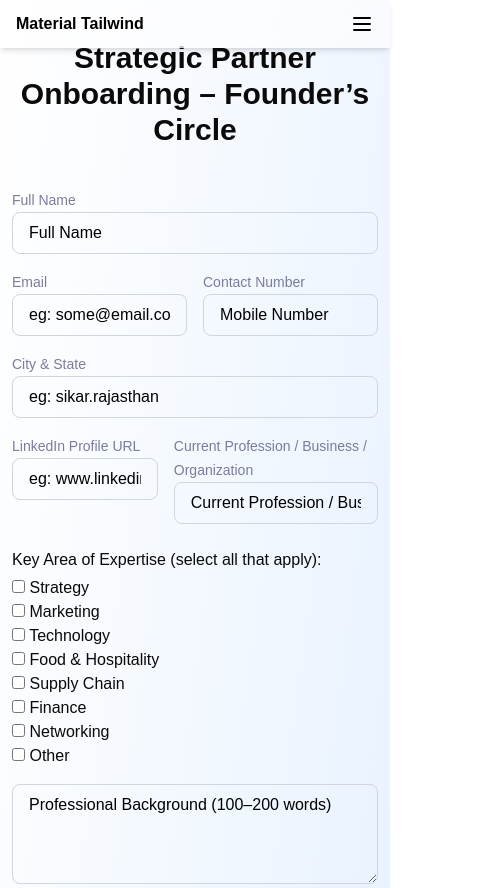
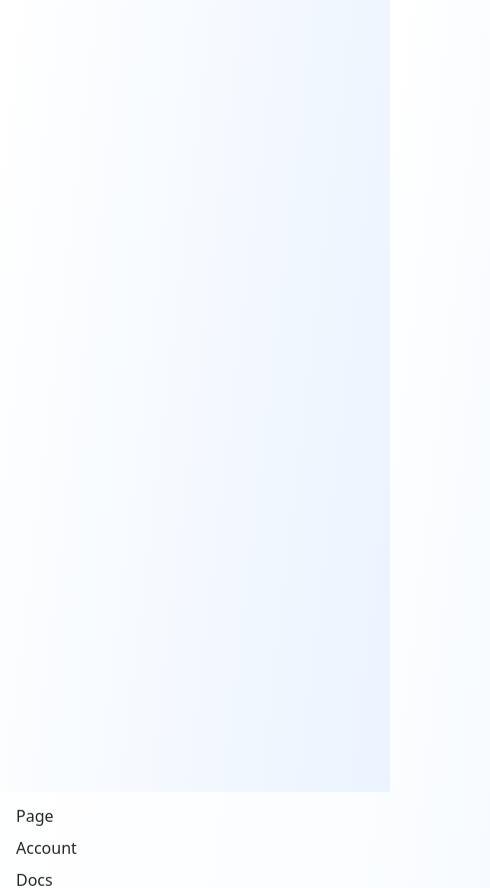
Before and after one commit to Sunilsaini007/My-Portfolio, a Next.js app: page /form in a window 390 px wide. Shown: the top 888 px of the page, 490 px wide, since content can reach past the window. Built offline with nearby package versions, Linux system fonts and the light colour scheme.

Commit message:
add new changes

```diff
--- a/app/globals.css
+++ b/app/globals.css
@@ -43,104 +43,6 @@
   --radius-xl: calc(var(--radius) + 4px);
 }
 
-body {
-  font-family: Arial, Helvetica, 'Lucida Sans', 'Lucida Sans Regular', 'Lucida Grande', 'Lucida Sans Unicode', Geneva, Verdana, sans-serif;
+html {
+  scroll-behavior: smooth;
 }
-
-.btn-liquid {
-  background: linear-gradient(#ffffff 0 0) no-repeat calc(200% - var(--p, 0%)) 100% / 200% var(--p, 0.1em);
-  transition:
-    0.6s var(--t, 0s),
-    background-position 0.3s calc(0.3s - var(--t, 0s));
-}
-
-.btn-liquid:hover {
-  --p: 100%;
-  --t: 0.3s;
-}
-
-.input {
-  @apply w-full border border-gray-300 rounded-md px-4 py-2 placeholder-black focus:outline-none focus:ring-2 focus:ring-[#fc7200];
-}
-
-.textarea {
-  @apply w-full border border-gray-300 rounded-md placeholder-black px-4 py-2 min-h-[100px] focus:outline-none focus:ring-2 focus:ring-[#fc7200];
-}
-
-:root {
-  --radius: 0.625rem;
-  --background: oklch(1 0 0);
-  --foreground: oklch(0.145 0 0);
-  --card: oklch(1 0 0);
-  --card-foreground: oklch(0.145 0 0);
-  --popover: oklch(1 0 0);
-  --popover-foreground: oklch(0.145 0 0);
-  --primary: oklch(0.205 0 0);
-  --primary-foreground: oklch(0.985 0 0);
-  --secondary: oklch(0.97 0 0);
-  --secondary-foreground: oklch(0.205 0 0);
-  --muted: oklch(0.97 0 0);
-  --muted-foreground: oklch(0.556 0 0);
-  --accent: oklch(0.97 0 0);
-  --accent-foreground: oklch(0.205 0 0);
-  --destructive: oklch(0.577 0.245 27.325);
-  --border: oklch(0.922 0 0);
-  --input: oklch(0.922 0 0);
-  --ring: oklch(0.708 0 0);
-  --chart-1: oklch(0.646 0.222 41.116);
-  --chart-2: oklch(0.6 0.118 184.704);
-  --chart-3: oklch(0.398 0.07 227.392);
-  --chart-4: oklch(0.828 0.189 84.429);
-  --chart-5: oklch(0.769 0.188 70.08);
-  --sidebar: oklch(0.985 0 0);
-  --sidebar-foreground: oklch(0.145 0 0);
-  --sidebar-primary: oklch(0.205 0 0);
-  --sidebar-primary-foreground: oklch(0.985 0 0);
-  --sidebar-accent: oklch(0.97 0 0);
-  --sidebar-accent-foreground: oklch(0.205 0 0);
-  --sidebar-border: oklch(0.922 0 0);
-  --sidebar-ring: oklch(0.708 0 0);
-}
-
-.dark {
-  --background: oklch(0.145 0 0);
-  --foreground: oklch(0.985 0 0);
-  --card: oklch(0.205 0 0);
-  --card-foreground: oklch(0.985 0 0);
-  --popover: oklch(0.205 0 0);
-  --popover-foreground: oklch(0.985 0 0);
-  --primary: oklch(0.922 0 0);
-  --primary-foreground: oklch(0.205 0 0);
-  --secondary: oklch(0.269 0 0);
-  --secondary-foreground: oklch(0.985 0 0);
-  --muted: oklch(0.269 0 0);
-  --muted-foreground: oklch(0.708 0 0);
-  --accent: oklch(0.269 0 0);
-  --accent-foreground: oklch(0.985 0 0);
-  --destructive: oklch(0.704 0.191 22.216);
-  --border: oklch(1 0 0 / 10%);
-  --input: oklch(1 0 0 / 15%);
-  --ring: oklch(0.556 0 0);
-  --chart-1: oklch(0.488 0.243 264.376);
-  --chart-2: oklch(0.696 0.17 162.48);
-  --chart-3: oklch(0.769 0.188 70.08);
-  --chart-4: oklch(0.627 0.265 303.9);
-  --chart-5: oklch(0.645 0.246 16.439);
-  --sidebar: oklch(0.205 0 0);
-  --sidebar-foreground: oklch(0.985 0 0);
-  --sidebar-primary: oklch(0.488 0.243 264.376);
-  --sidebar-primary-foreground: oklch(0.985 0 0);
-  --sidebar-accent: oklch(0.269 0 0);
-  --sidebar-accent-foreground: oklch(0.985 0 0);
-  --sidebar-border: oklch(1 0 0 / 10%);
-  --sidebar-ring: oklch(0.556 0 0);
-}
-
-@layer base {
-  * {
-    @apply border-border outline-ring/50;
-  }
-  body {
-    @apply bg-background text-foreground;
-  }
-}
--- a/app/layout.js
+++ b/app/layout.js
@@ -19,10 +19,10 @@ export default function RootLayout({ children }) {
       >
         <SplashScreen>
           <ThemeProvider attribute="class" defaultTheme="system" enableSystem>
+            <Template>
             <Nav />
-            {/* <Template> */}
               {children}
-            {/* </Template> */}
+            </Template>
             <Footer />
           </ThemeProvider>
         </SplashScreen>
--- a/app/minglebite/page.js
+++ b/app/minglebite/page.js
@@ -9,7 +9,7 @@ export default function Mingle() {
 
     const FirstSection = [
         {
-            img: "Screenshot1.png",
+            img: "./Screenshot1.png",
             text: " Welcome To Our Organic food Kitchens",
             text2: " Step into our Organic Food Kitchens, where every dish is made with 100% natural, chemical-free ingredients. Freshly prepared at home, our meals bring you the pure taste of health, love, and nature in every bite.",
             text3: " 100% Pure Vegetarian",
@@ -20,19 +20,19 @@ export default function Mingle() {
 
     const FeatureIcons = [
         {
-            icon: "bananas.png",
+            icon: "./bananas.png",
             bgColor: "#3f8757",
             title: "100% Pure Vegetarian",
             description: "We serve only pure vegetarian food, made with fresh ingredients and prepared with care to bring you healthy, delicious meals every time.",
         },
         {
-            icon: "food.png",
+            icon: "./food.png",
             bgColor: "#ef9929",
             title: " 100% Hygienic Food",
             description: " We prepare every meal in a clean, safe environment to ensure 100% hygienic food for your health and satisfaction.",
         },
         {
-            icon: "bananas.png",
+            icon: "./bananas.png",
             bgColor: "#d65425",
             title: " 100% Testy Food",
             description: " Enjoy food that’s packed with flavor and prepared to satisfy your taste buds every time.",
@@ -41,35 +41,35 @@ export default function Mingle() {
 
     const Second = [
         {
-            img: "/bananas.png",
+            img: "./bananas.png",
             text: "image",
         },
         {
-            img: "/bananas.png",
+            img: "./bananas.png",
             text: "image",
         },
         {
-            img: "/bananas.png",
+            img: "./bananas.png",
             text: "image",
         },
         {
-            img: "/bananas.png",
+            img: "./bananas.png",
             text: "image",
         },
         {
-            img: "/bananas.png",
+            img: "./bananas.png",
             text: "image",
         },
         {
-            img: "/bananas.png",
+            img: "./bananas.png",
             text: "image",
         },
         {
-            img: "/bananas.png",
+            img: "./bananas.png",
             text: "image",
         },
         {
-            img: "/bananas.png",
+            img: "./bananas.png",
             text: "image",
         },
     ];
--- a/app/registrationform/page.js
+++ b/app/registrationform/page.js
@@ -100,6 +100,7 @@
 //         </div>
 //     );
 // }
+
 // "use client";
 // import { useEffect, useState } from "react";
 // import Image from "next/image";
--- a/app/somehook/page.js
+++ b/app/somehook/page.js
@@ -55,7 +55,7 @@ export default function HomePage() {
     };
 
     return (
-        <div className="lg:w-8xl mx-auto space-y-5 p-4 mt-20 dark:bg-black text-black dark:text-white">
+        <div className="lg:w-8xl mx-auto space-y-5 p-4 pt-15 lg:pt-25 dark:bg-black text-black dark:text-white">
             {loading ? (
                 <div className="flex justify-center items-center min-h-screen space-x-5">
                     <div className="border-4 w-8 h-8 border-y-transparent border-amber-300 animate-spin rounded-full" />
@@ -63,7 +63,8 @@ export default function HomePage() {
                 </div>
             ) : (
                 <>
-                    <h1 className="text-2xl font-bold mb-4">Recipes</h1>
+                <div className="flex md:flex-row flex-col mb-4 justify-between">
+                    <h1 className="text-lg md:text-2xl font-bold mb-1">Recipes</h1>
                     <input
                         className="px-3 py-2 focus:outline-cyan-950 border rounded-lg"
                         type="text"
@@ -72,7 +73,7 @@ export default function HomePage() {
                         value={searchTerm}
                         onChange={(e) => setSearchTerm(e.target.value)}
                     />
-
+</div>
                     <div className="grid grid-cols-1 md:grid-cols-2 lg:grid-cols-3 xl:grid-cols-4 gap-5 dark:bg-black text-black dark:text-white">
                         {currentItems.map((food) => (
                             <div
@@ -81,7 +82,7 @@ export default function HomePage() {
                                 className="group bg-gray-300 hover:bg-gray-200 p-4 flex flex-col rounded-lg space-y-3 shadow-lg shadow-gray-400 overflow-hidden dark:bg-black text-black dark:text-white"
                             >
                                 <Image
-                                    className="h-80 w-80 mx-auto rounded-lg transition-all group-hover:scale-95 hover:rounded-full duration-800"
+                                    className="h-80 w-80 mx-auto rounded-lg transition-all group-hover:scale-95 hover:rounded-full duration-500"
                                     src={food.image}
                                     alt={food.name}
                                     width={400}
--- a/app/splacescreen.js
+++ b/app/splacescreen.js
@@ -7,7 +7,7 @@ export default function SplashScreen({ children }) {
   const [loading, setLoading] = useState(true);
 
   useEffect(() => {
-    const timer = setTimeout(() => setLoading(false), 3000);
+    const timer = setTimeout(() => setLoading(false), 4000);
     return () => clearTimeout(timer);
   }, []);
 
@@ -17,13 +17,22 @@ export default function SplashScreen({ children }) {
         {loading && (
           <motion.div
             key="splash"
-            initial={{ opacity: 0, y: -1000 }}
+            initial={{ opacity: 0, y: 1000 }}
             animate={{ opacity: 1, y: 0 }}
-            exit={{ opacity: 0, y: 1000 }}
-            transition={{ duration: 0.90 }}
+            exit={{ opacity: 0, y: -1000 }}
+            transition={{ duration: 1.50 }}
             className="flex items-center justify-center h-screen bg-blue-100 text-xl font-mono dark:bg-black text-black dark:text-white"
           >
-            <p className="font-semibold "> Loading Splash Screen... </p>
+            <video
+              autoPlay
+              muted
+              loop
+              playsInline
+              className="w-full h-screen object-cover"
+            >
+              <source src="/splacescreen.mp4" type="video/mp4" />
+            </video>
+            {/* <p className="absolute font-semibold "> Loading Splash Screen... </p> */}
           </motion.div>
         )}
       </AnimatePresence>
--- a/app/template.js
+++ b/app/template.js
@@ -14,15 +14,15 @@ export default function Template({ children }) {
     return (
         <motion.div
             key={pathName}
-            initial={{ opacity: 0.5, y: 10 }}
+            initial={{ opacity: 0, y: 1000 }}
             animate={{ opacity: 1, y: 0 }}
             end={{ opacity: 0, scale: 0 }}
             transition={{
-                duration: 1.70,
-                // scale: { type: "spring", visualDuration: 0.8, bounce: 0.4 },
+                duration: 2,
+                scale: { type: "spring", visualDuration: 0.8, bounce: 0.4 },
                 ease: "easeInOut",
                 stiffness: 100,
-                damping: 10,
+                damping: 5,
             }}
         >
             {children}
```
Also changed, not shown: 1 other file (tests, documents, lock files or other folders).
